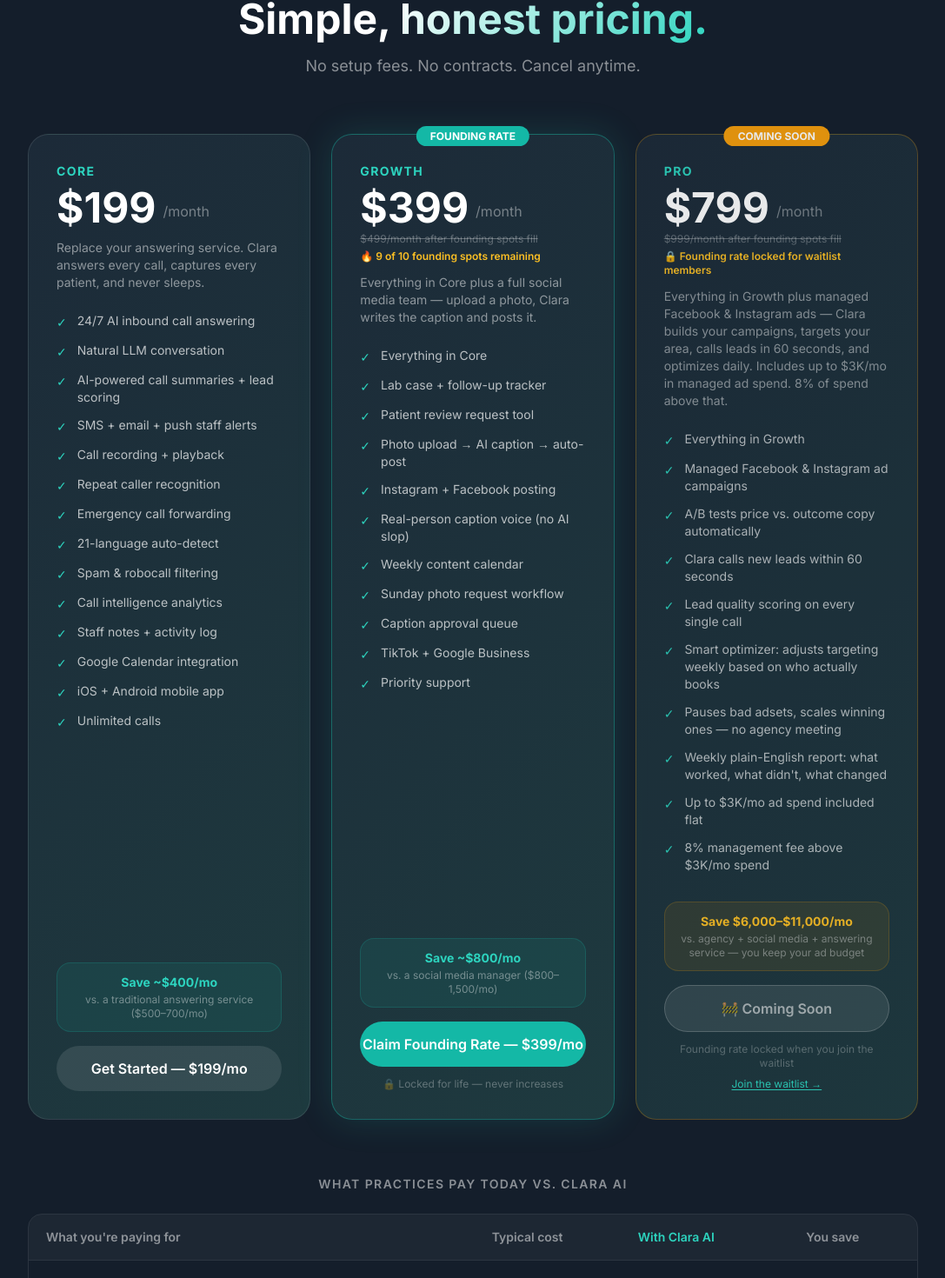
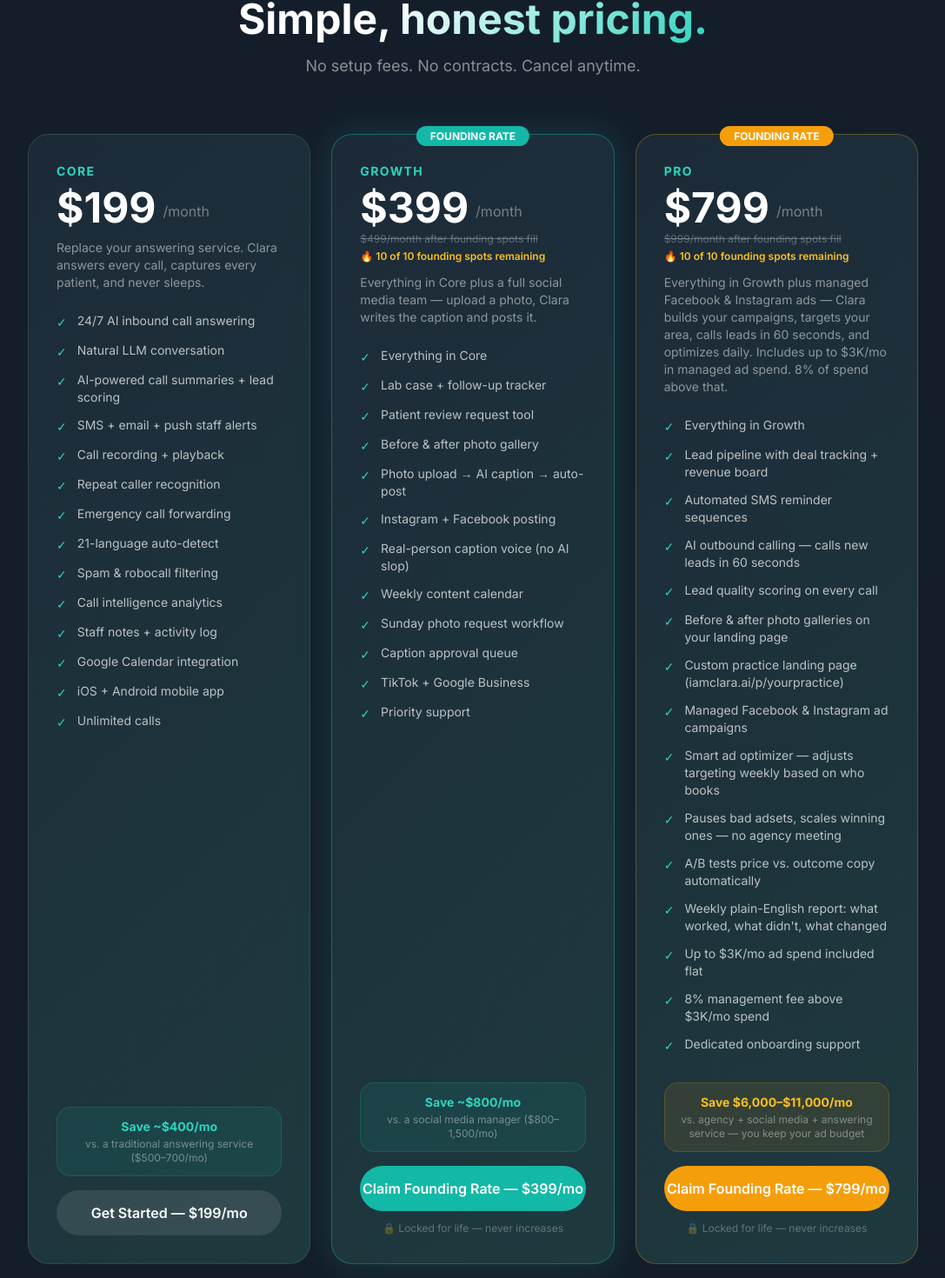
Before and after one commit to dentalondemand/iamclara-website, a Next.js app: page / in a window 1280 px wide. Shown: the part 5268-6738 px from the top of the page at 87% size, without its empty margins (96-1183 px from the left). Built offline with nearby package versions, Linux system fonts and the light colour scheme.

Commit message:
feat: Pro plan now live — remove Coming Soon, add buy button, update features list

```diff
--- a/app/page.tsx
+++ b/app/page.tsx
@@ -7,7 +7,7 @@ const DASHBOARD_URL = 'https://app.iamclara.ai'
 
 // ── Founders spot counters — update these as spots fill ──────────────────────
 const GROWTH_FOUNDERS_SPOTS_TOTAL = 10
-const GROWTH_FOUNDERS_SPOTS_TAKEN = 1   // increment as practices sign up
+const GROWTH_FOUNDERS_SPOTS_TAKEN = 0   // increment as practices sign up
 const PRO_FOUNDERS_SPOTS_TOTAL    = 10
 const PRO_FOUNDERS_SPOTS_TAKEN    = 0   // increment as practices sign up
 // ─────────────────────────────────────────────────────────────────────────────
@@ -358,6 +358,7 @@ function Pricing() {
                 'Everything in Core',
                 'Lab case + follow-up tracker',
                 'Patient review request tool',
+                'Before & after photo gallery',
                 'Photo upload → AI caption → auto-post',
                 'Instagram + Facebook posting',
                 'Real-person caption voice (no AI slop)',
@@ -389,9 +390,9 @@ function Pricing() {
           </div>
 
           {/* Pro Plan */}
-          <div className="relative bg-card-gradient border border-amber-500/30 rounded-3xl p-8 flex flex-col opacity-90">
+          <div className="relative bg-card-gradient border border-amber-500/30 rounded-3xl p-8 flex flex-col">
             <div className="absolute -top-3 left-1/2 -translate-x-1/2">
-              <span className="bg-amber-500 text-white text-xs font-bold px-4 py-1 rounded-full">COMING SOON</span>
+              <span className="bg-amber-500 text-white text-xs font-bold px-4 py-1 rounded-full">FOUNDING RATE</span>
             </div>
 
             <div className="mb-6">
@@ -402,7 +403,7 @@ function Pricing() {
               </div>
               <p className="text-white/30 text-xs mb-1 line-through">$999/month after founding spots fill</p>
               <p className="text-amber-400 text-xs font-semibold mb-3">
-                🔒 Founding rate locked for waitlist members
+                🔥 {PRO_FOUNDERS_SPOTS_TOTAL - PRO_FOUNDERS_SPOTS_TAKEN} of {PRO_FOUNDERS_SPOTS_TOTAL} founding spots remaining
               </p>
               <p className="text-white/50 text-sm">
                 Everything in Growth plus managed Facebook &amp; Instagram ads — Clara builds your campaigns, targets your area, calls leads in 60 seconds, and optimizes daily. Includes up to $3K/mo in managed ad spend. 8% of spend above that.
@@ -412,15 +413,20 @@ function Pricing() {
             <ul className="space-y-3 mb-8 flex-1">
               {[
                 'Everything in Growth',
+                'Lead pipeline with deal tracking + revenue board',
+                'Automated SMS reminder sequences',
+                'AI outbound calling — calls new leads in 60 seconds',
+                'Lead quality scoring on every call',
+                'Before & after photo galleries on your landing page',
+                'Custom practice landing page (iamclara.ai/p/yourpractice)',
                 'Managed Facebook & Instagram ad campaigns',
+                'Smart ad optimizer — adjusts targeting weekly based on who books',
+                'Pauses bad adsets, scales winning ones — no agency meeting',
                 'A/B tests price vs. outcome copy automatically',
-                'Clara calls new leads within 60 seconds',
-                'Lead quality scoring on every single call',
-                'Smart optimizer: adjusts targeting weekly based on who actually books',
-                'Pauses bad adsets, scales winning ones — no agency meeting',
                 'Weekly plain-English report: what worked, what didn\'t, what changed',
                 'Up to $3K/mo ad spend included flat',
                 '8% management fee above $3K/mo spend',
+                'Dedicated onboarding support',
               ].map((item) => (
                 <li key={item} className="flex items-start gap-3 text-sm text-white/70">
                   <span className="text-teal-400 mt-0.5 flex-shrink-0">✓</span>
@@ -435,14 +441,11 @@ function Pricing() {
                 <p className="text-amber-400 font-bold text-sm">Save $6,000–$11,000/mo</p>
                 <p className="text-white/40 text-xs mt-0.5">vs. agency + social media + answering service — you keep your ad budget</p>
               </div>
-              <div className="block text-center bg-white/10 border border-white/20 text-white/60 font-semibold py-3.5 rounded-full cursor-not-allowed">
-                🚧 Coming Soon
-              </div>
-              <p className="text-center text-white/30 text-xs mt-3">Founding rate locked when you join the waitlist</p>
-              <a href="mailto:hello@iamclara.ai?subject=Clara Pro Waitlist&body=I'm interested in Clara Pro for my dental practice."
-                className="block text-center text-teal-400 hover:text-teal-300 text-xs mt-2 transition-colors underline underline-offset-2">
-                Join the waitlist →
+              <a href="https://buy.stripe.com/fZuaEZ1pvfg83ZLc5WaEE00"
+                className="block text-center bg-amber-500 hover:bg-amber-400 text-white font-semibold py-3.5 rounded-full transition-colors">
+                Claim Founding Rate — $799/mo
               </a>
+              <p className="text-center text-white/30 text-xs mt-3">🔒 Locked for life — never increases</p>
             </div>
           </div>
         </div>
```
Also changed, not shown: 1 other file (tests, documents, lock files or other folders).
